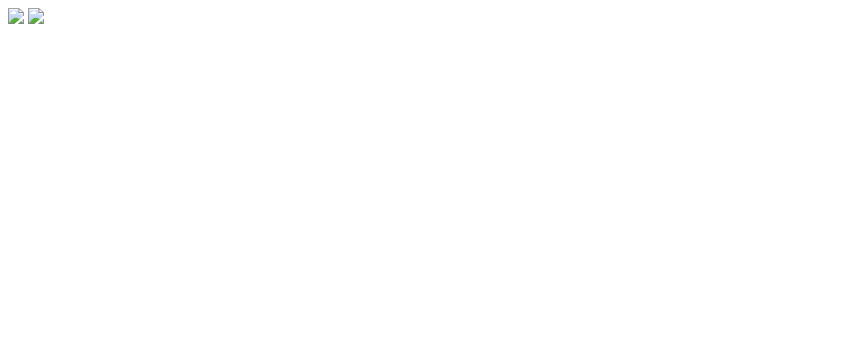
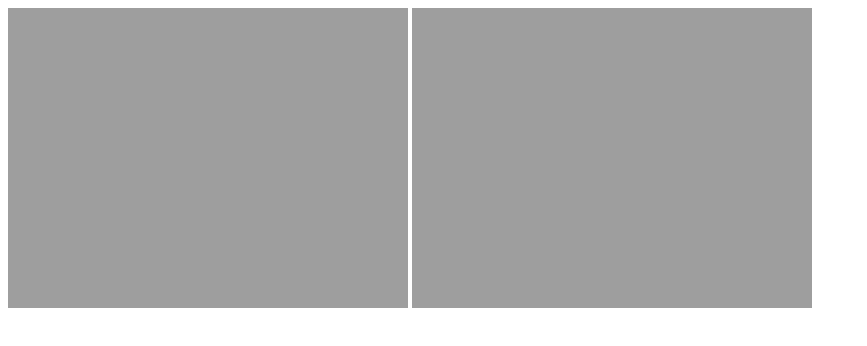
Before and after one commit to MariaLazarova/A-Frame, a plain HTML site: page 03Textures/index.html in a window 1280 px wide. Shown: the whole page, without its empty margins (0-867 px from the left). Drawn offline with Linux system fonts and the light colour scheme; the site is published under a folder, as on GitHub Pages, so addresses that start at the root find nothing.

Commit message:
changepath

```diff
--- a/03Textures/index.html
+++ b/03Textures/index.html
@@ -10,8 +10,8 @@
   <body>
     <a-scene background="color: #333333">
       <a-assets>
-          <img id="wood" src="/03Textures/images/wood.jpg" />
-          <img id="grass" src="/03Textures/images/grass.jpg">
+          <img id="wood" src="./images/wood.jpg" />
+          <img id="grass" src="./images/grass.jpg">
 
       </a-assets>
       <a-box id="myBox"
@@ -23,7 +23,6 @@
         material="src: #wood"
         shadow>
       </a-box>
-      <a-box id="myBox" src="#wood"></a-box>
       <a-plane id="ground"
         position="0 0 -4"
         rotation="-90 0 0"
```
Also changed, not shown: 1 other file.
